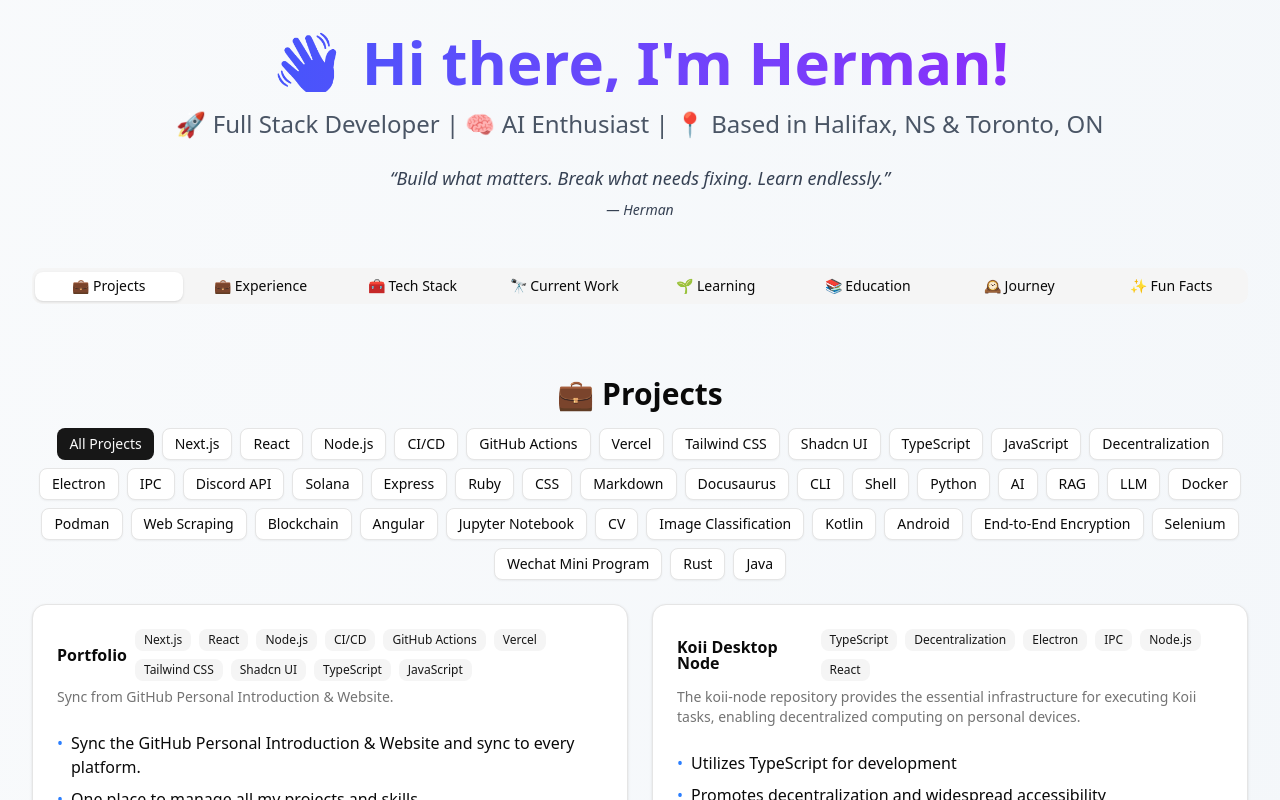
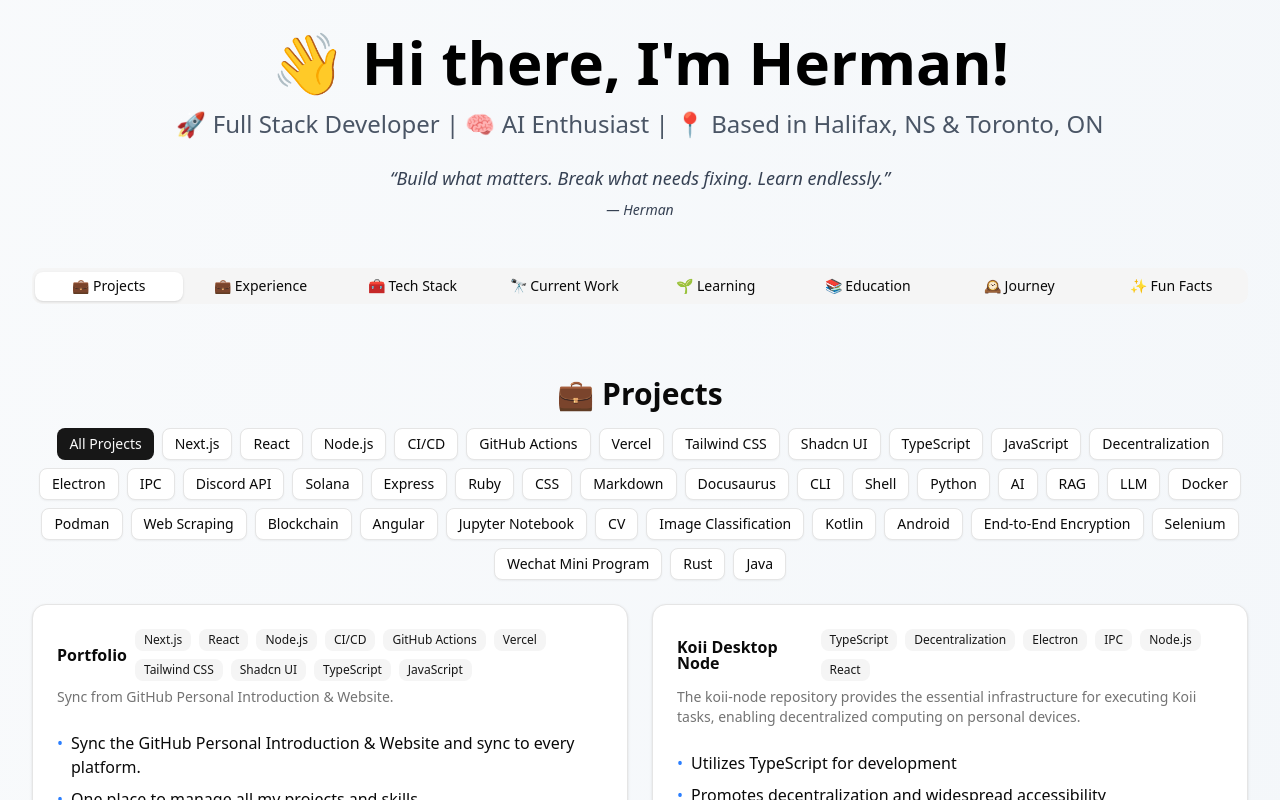
Before and after one commit to HermanL02/Portfolio-site, a Next.js app: page / in a window 1280 px wide. Shown: the top 800 px of the page. Built offline with nearby package versions, Linux system fonts and the light colour scheme.

Commit message:
Update Home page styles: change header text color from gradient to solid black for improved readability and visual consistency.

```diff
--- a/src/app/page.tsx
+++ b/src/app/page.tsx
@@ -8,7 +8,7 @@
     <div className="min-h-screen bg-gradient-to-br from-slate-50 to-slate-100">
       <div className="container mx-auto px-4 sm:px-6 lg:px-8 py-6 sm:py-8">
         <header className="text-center mb-8 sm:mb-12">
-          <h1 className="text-3xl sm:text-4xl md:text-6xl font-bold mb-4 bg-gradient-to-r from-blue-600 to-purple-600 bg-clip-text text-transparent">
+          <h1 className="text-3xl sm:text-4xl md:text-6xl font-bold mb-4 text-black">
             {data.intro.title}
           </h1>
           <p className="text-lg sm:text-xl md:text-2xl text-gray-600 mb-4 sm:mb-6">
```
